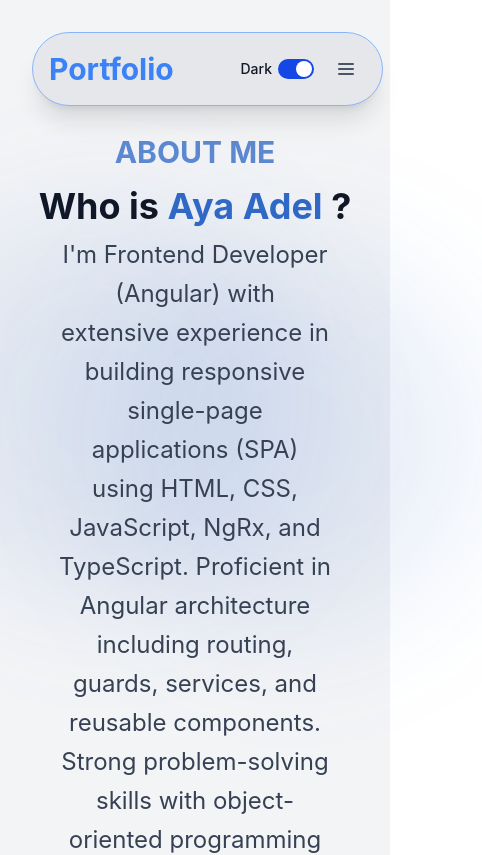
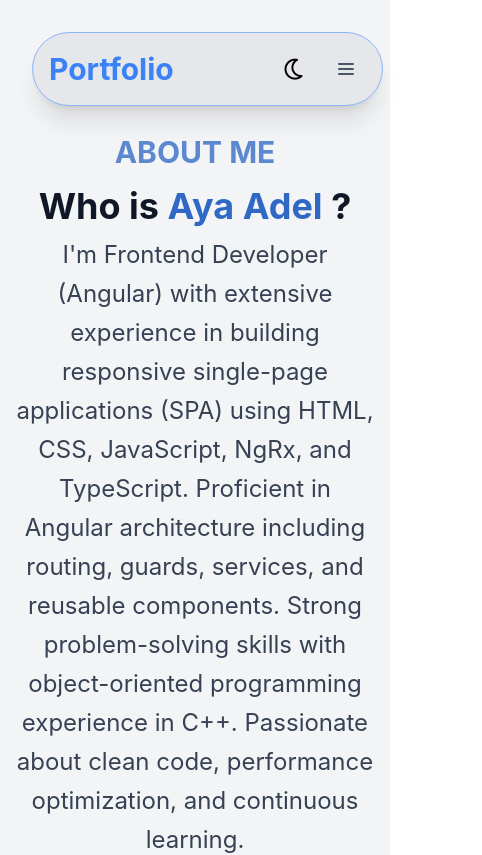
Before and after one commit to aya-adel-eid/My-portfolio, an Angular app: page /about in a window 390 px wide. Shown: the top 855 px of the page, 482 px wide, since content can reach past the window. Built offline with nearby package versions, Linux system fonts and the light colour scheme.

Commit message:
edit in navbar

```diff
--- a/src/app/app.routes.ts
+++ b/src/app/app.routes.ts
@@ -46,7 +46,7 @@
 
       {
         path: 'lang',
-        loadChildren: () =>
+        loadComponent: () =>
           import('./feature/skills/components/language/language.component').then(
             (m) => m.LanguageComponent,
           ),
@@ -55,14 +55,14 @@
 
       {
         path: 'tools',
-        loadChildren: () =>
+        loadComponent: () =>
           import('./feature/skills/components/tools/tools.component').then((m) => m.ToolsComponent),
         title: 'Tools&&platform',
       },
 
       {
         path: 'library',
-        loadChildren: () =>
+        loadComponent: () =>
           import('./feature/skills/components/library/library.component').then(
             (m) => m.LibraryComponent,
           ),
@@ -71,7 +71,7 @@
 
       {
         path: 'markUp',
-        loadChildren: () =>
+        loadComponent: () =>
           import('./feature/skills/components/mark-up/mark-up.component').then(
             (m) => m.MarkUpComponent,
           ),
--- a/src/app/core/components/navbar/navbar.component.html
+++ b/src/app/core/components/navbar/navbar.component.html
@@ -6,12 +6,14 @@
     </a>
     <div class="flex lg:order-2 space-x-3 lg:space-x-0 rtl:space-x-reverse">
       <label class="inline-flex items-center cursor-pointer ps-4">
-        <span class="select-none ms-3 text-sm font-medium text-heading hidden dark:inline pe-1.5">light</span>
-        <span class="select-none ms-3 text-sm font-medium text-heading dark:hidden pe-1.5">Dark</span>
+        <span class="select-none ms-3 text-sm font-medium  hidden dark:inline pe-1.5"><i
+            class="fa-regular fa-sun fa-xl text-main-400"></i></span>
+        <span class="select-none ms-3 text-sm font-medium  dark:hidden pe-1.5"><i
+            class="fa-regular fa-moon fa-xl text-main-4"></i></span>
         <input type="checkbox" value="" class="sr-only peer" checked (click)="toggleDark()">
-        <div
+        <!-- <div
           class="relative w-9 h-5 bg-neutral-quaternary peer-focus:outline-none peer-focus:ring-4 peer-focus:ring-brand-soft dark:peer-focus:ring-brand-soft rounded-full peer peer-checked:after:translate-x-full rtl:peer-checked:after:-translate-x-full peer-checked:after:border-buffer after:content-[''] after:absolute after:top-[2px] after:start-[2px] after:bg-white after:rounded-full after:h-4 after:w-4 after:transition-all peer-checked:bg-brand">
-        </div>
+        </div> -->
       </label>
       <button data-collapse-toggle="navbar-sticky" type="button"
         class="inline-flex items-center p-2 w-10 h-10 justify-center text-sm text-body rounded-base lg:hidden hover:bg-neutral-secondary-soft hover:text-heading focus:outline-none focus:ring-2 focus:ring-neutral-tertiary"
--- a/src/app/feature/about/about-page/about-page.component.html
+++ b/src/app/feature/about/about-page/about-page.component.html
@@ -1,16 +1,7 @@
-<section class="min-h-screen pb-10 pt-32 flex items-center
+<section class="min-h-screen pb-10 pt-32 flex items-center overflow-hidden
                 bg-gray-100 dark:bg-[#1F262F] transition-colors duration-500">
 
-  <!-- Background decoration -->
-  <div class="absolute inset-0 z-0 pointer-events-none">
-    <div class="absolute top-1/4 right-1/4 w-96 h-96
-                bg-main-600/10 dark:bg-main-600/5
-                rounded-full blur-3xl"></div>
 
-    <div class="absolute bottom-1/4 left-1/4 w-96 h-96
-                bg-main-600/10 dark:bg-main-600/5
-                rounded-full blur-3xl"></div>
-  </div>
   <div class="container mx-auto">
     <div class="text-center">
 
@@ -27,7 +18,7 @@
         </span> ?
       </h3>
 
-      <p class="text-2xl w-[70%] mx-auto leading-relaxed
+      <p class="text-2xl w-full md:w-[95%] lg:w-[80%] mx-auto leading-relaxed px-4
                text-gray-700 dark:text-gray-300" data-aos="fade-down-left" data-aos-delay="1100">
         I'm Frontend Developer (Angular) with extensive experience in building
         responsive single-page applications (SPA) using HTML, CSS, JavaScript,
--- a/src/app/feature/services/components/service-card/service-card.component.html
+++ b/src/app/feature/services/components/service-card/service-card.component.html
@@ -5,6 +5,6 @@
        border-main-500  hover:scale-120 hover:bg-main-500 group transition-all duration-300"><i [class]="service.icon"
         class=" text-main-500 fa-xl group-hover:text-white"></i></span>
   </div>
-  <h2 class="text-2xl text-main-500 py-6 font-semibold h-25">{{service.title}}</h2>
+  <h2 class="text-2xl text-main-500 py-8 font-semibold h-28">{{service.title}}</h2>
   <p class="text-xl flex-grow">{{service.description}}</p>
 </div>
```
